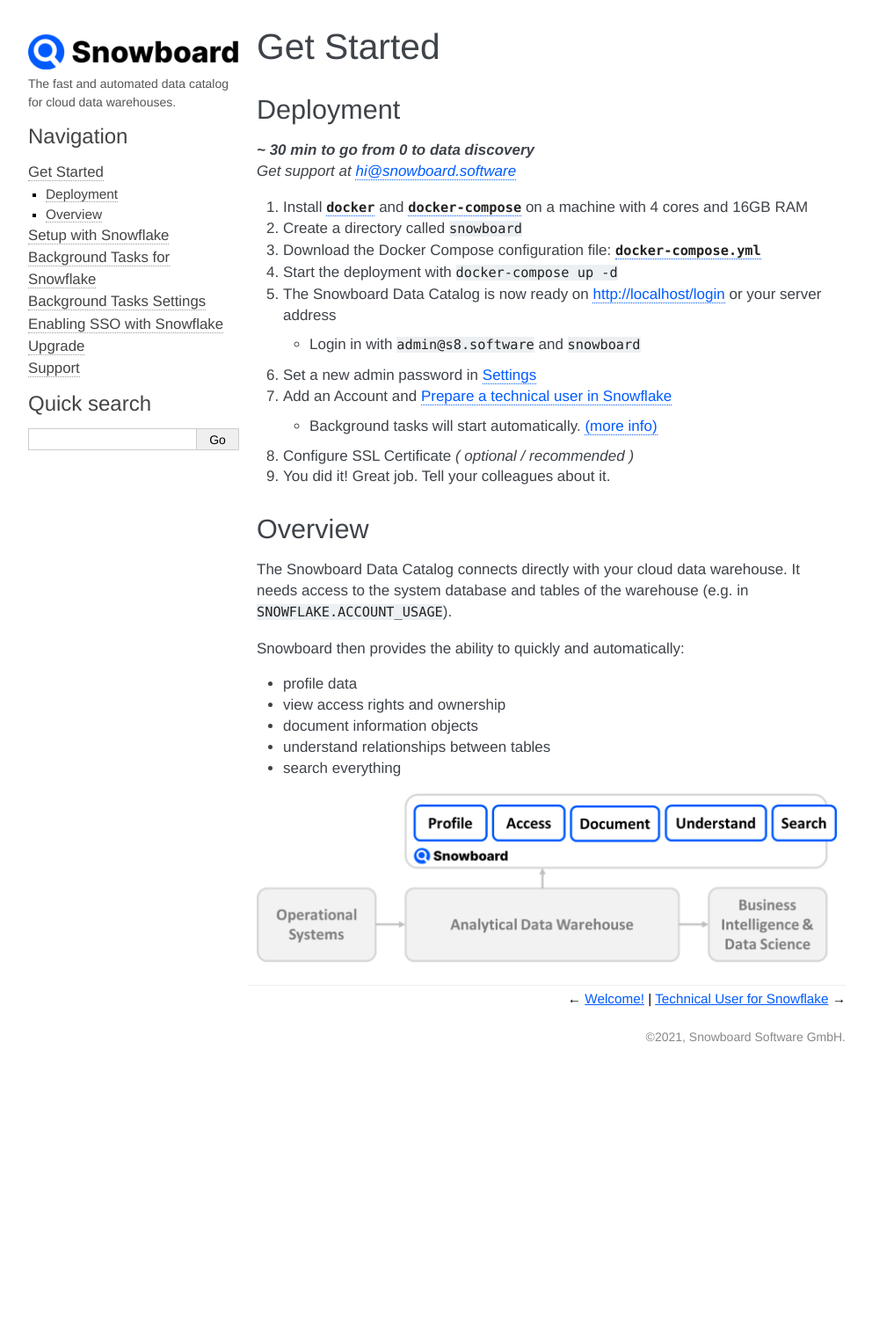
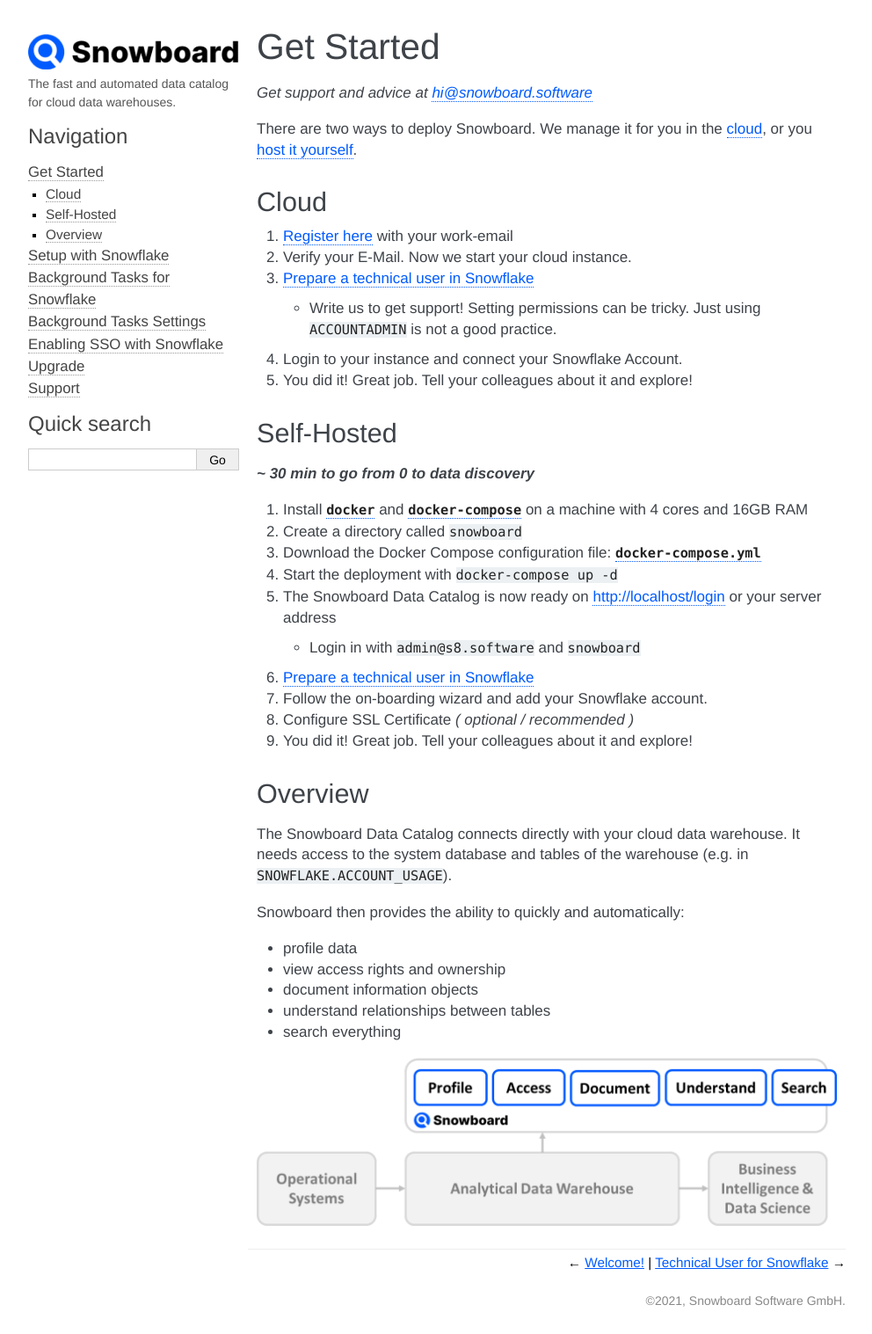
Before and after one commit to Snowboard-Software/snowboard_software, a Sphinx documentation site: the page built from docs/getstarted.md, in a window 1280 px wide. Shown: the whole page at 88% size, without its empty margins (148-1140 px from the left). Built offline with Sphinx 7.4.7, drawn with Linux system fonts in a browser that asks for light colours; before the commit the page ends 1217 px from its top, so only the background shows below that.

Commit message:
updated documentation to include cloud setup

```diff
--- a/docs/getstarted.md
+++ b/docs/getstarted.md
@@ -1,9 +1,22 @@
 Get Started
 ===========
+*Get support and advice at [hi@snowboard.software](mailto:hi@snowboard.software)*
 
-## Deployment
+There are two ways to deploy Snowboard.
+We manage it for you in the [cloud](#cloud), or you [host it yourself](#self-hosted).
+
+## Cloud
+
+1. [Register here](https://register.s8.software/) with your work-email
+2. Verify your E-Mail. Now we start your cloud instance.
+3. [Prepare a technical user in Snowflake](snowflake_connection.md)
+    - Write us to get support! Setting permissions can be tricky. Just using `ACCOUNTADMIN` is not a good practice.
+4. Login to your instance and connect your Snowflake Account.
+5. You did it! Great job. Tell your colleagues about it and explore!
+
+## Self-Hosted
 ***~ 30 min to go from 0 to data discovery***  <br>
-*Get support at [hi@snowboard.software](mailto:hi@snowboard.software)*
+
 
 1. Install [`docker`](https://docs.docker.com/engine/install/) and [`docker-compose`](https://docs.docker.com/compose/install/) on a machine with 4 cores and 16GB RAM
 2. Create a directory called `snowboard`
@@ -11,11 +24,10 @@
 4. Start the deployment with `docker-compose up -d`
 5. The Snowboard Data Catalog is now ready on [http://localhost/login](http://localhost/login) or your server address
     - Login in with `admin@s8.software` and `snowboard`
-6. Set a new admin password in [Settings](http://localhost/settings#Users)
-7. Add an Account and [Prepare a technical user in Snowflake](snowflake_connection.md)
-    - Background tasks will start automatically. [(more info)](background_tasks.md)
+6. [Prepare a technical user in Snowflake](snowflake_connection.md)
+7. Follow the on-boarding wizard and add your Snowflake account.
 8. Configure SSL Certificate _( optional / recommended )_
-9. You did it! Great job. Tell your colleagues about it.
+9. You did it! Great job. Tell your colleagues about it and explore!
 
 
 ## Overview
```
Also changed, not shown: docs/docker-compose.yml (+1 -11 lines), docs/snowflake_connection.md (+8 -2 lines).
